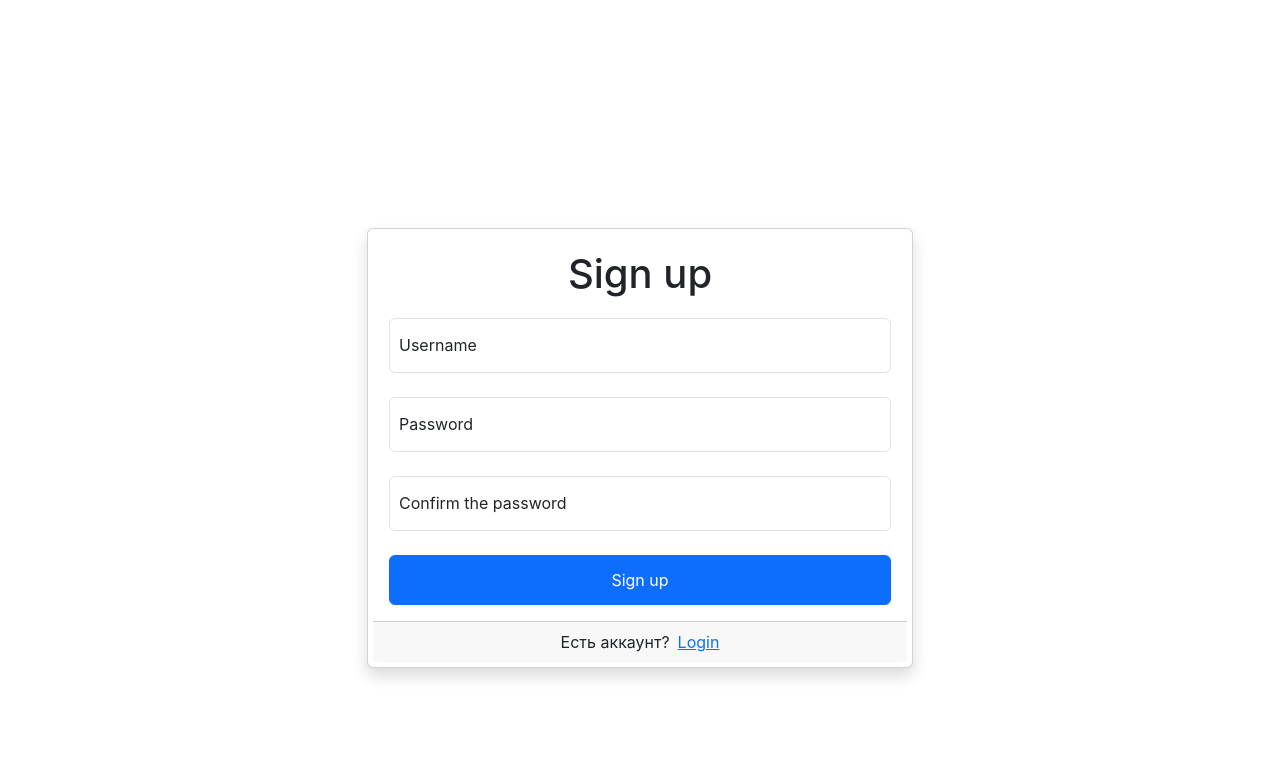
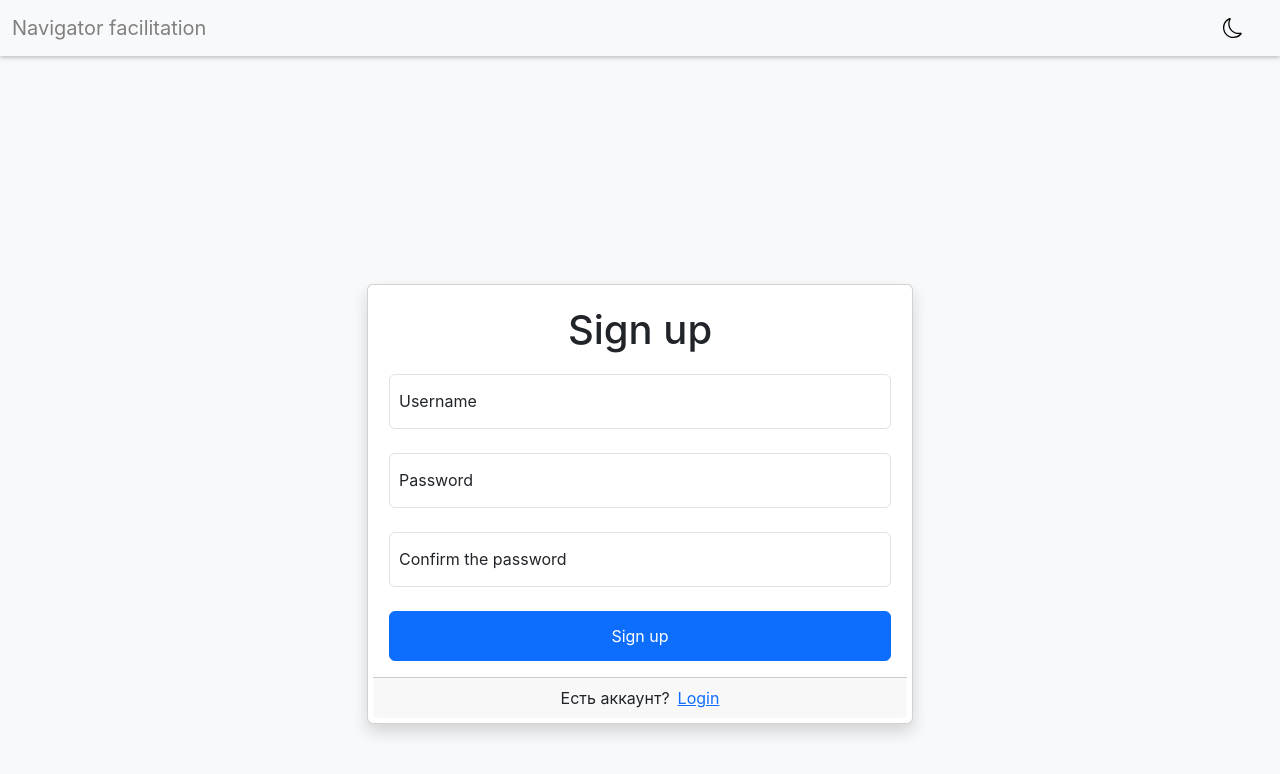
Before and after one commit to ElenaManukyan/Navigator_facilitation, a React (Create React App) app in the folder frontend/: page /auth/register in a window 1280 px wide. Shown: the top 774 px of the page. Built offline with nearby package versions, Linux system fonts and the light colour scheme.

Commit message:
Add Navbar and ThemeToggle

```diff
--- a/frontend/package.json
+++ b/frontend/package.json
@@ -13,6 +13,7 @@
     "i18next": "^23.2.3",
     "react": "^19.0.0",
     "react-bootstrap": "^2.10.7",
+    "react-bootstrap-icons": "^1.11.5",
     "react-dom": "^19.0.0",
     "react-i18next": "^11.18.6",
     "react-icons": "^5.4.0",
--- a/frontend/src/App.js
+++ b/frontend/src/App.js
@@ -7,10 +7,12 @@ import { useSelector, useDispatch } from 'react-redux';
 import Login from './pages/Login';
 // import NotFound from './Pages/NotFound';
 // import Signup from './Pages/Signup';
-// import NavbarComponent from './DefaulltComponents/Navbar';
+import NavbarComponent from './components/Navbar';
 import { setAuthorized, getToken } from './features/authSlice';
 import routes from './routes';
 import Signup from './pages/Signup';
+import NotFound from './pages/NotFound';
+import { setTheme } from './features/themeSlice';
 
 // Создаю кастомный history
 const customHistory = createBrowserHistory();
@@ -18,10 +20,12 @@ const customHistory = createBrowserHistory();
 const App = () => {
   const dispatch = useDispatch();
   const token = useSelector(getToken);
+  const theme = useSelector((state) => state.theme.theme);
 
   // localStorage.removeItem('token');
   console.log(`token= ${token}`);
 
+  // Проверяю токен
   useEffect(() => {
     const storedToken = localStorage.getItem('token');
     if (storedToken) {
@@ -31,7 +35,18 @@ const App = () => {
     }
   }, [dispatch, token]);
 
+  // Проверяю тему
+  useEffect(() => {
+    const storedTheme = localStorage.getItem('theme');
+    if (storedTheme) {
+      dispatch(setTheme(storedTheme));
+    }
+  }, [dispatch]);
+
   return (
+    <div
+      className={`bg-${theme} text-${theme === 'light' ? 'dark' : 'light'} min-vh-100`}
+    >
       <HistoryRouter
         history={customHistory}
         future={{
@@ -39,8 +54,7 @@ const App = () => {
           v7_relativeSplatPath: true,
         }}
       >
-    {/*<Router>*/}
-      {/*<NavbarComponent />*/}
+        <NavbarComponent />
         <Routes>
           <Route
             path={routes.main()}
@@ -48,9 +62,10 @@ const App = () => {
           />
           <Route path={routes.login()} element={<Login />} />
           <Route path={routes.signup()} element={<Signup />} />
+          <Route path="*" element={<NotFound />} />
         </Routes>
-    {/*</Router>*/}
       </HistoryRouter>
+    </div>
   );
 };
 
--- /dev/null
+++ b/frontend/src/components/Navbar.js
@@ -0,0 +1,64 @@
+import { Container, Button, Navbar, Row, Col } from 'react-bootstrap';
+import { useNavigate } from 'react-router-dom';
+import React, { useEffect } from 'react';
+import { useDispatch, useSelector } from 'react-redux';
+import { useTranslation } from 'react-i18next';
+import { setAuthorized, getIsAuthorized } from '../features/authSlice';
+import routes from '../routes';
+import ThemeToggle from './ThemeToggle';
+
+const NavbarComponent = () => {
+  const navigate = useNavigate();
+  const dispatch = useDispatch();
+  const isAuthorized = useSelector(getIsAuthorized);
+  const token = localStorage.getItem('token');
+  const { t } = useTranslation();
+  const theme = useSelector((state) => state.theme.theme);
+
+  useEffect(() => {
+    if (token) {
+      dispatch(setAuthorized(true));
+    } else {
+      dispatch(setAuthorized(false));
+    }
+  }, [dispatch, token]);
+
+  const handleLogout = () => {
+    // Логика выхода из системы
+    dispatch(setAuthorized(false));
+    localStorage.clear(); // Remove all data
+    navigate(routes.login());
+  };
+
+  const handleBrandClick = () => {
+    if (token) {
+      navigate(routes.main());
+    } else {
+      navigate(routes.login());
+    }
+  };
+
+  return (
+    <Navbar expand="lg" className={`bg-${theme === 'light' ? 'light' : 'dark'}`} data-bs-theme={theme} style={{ boxShadow: '0 1px 5px rgba(0, 0, 0, 0.3)' }}>
+      <Container
+        fluid
+        style={{ margin: 0 }}
+      >
+        <Navbar.Brand onClick={handleBrandClick} style={{ cursor: 'pointer', color: 'gray' }}>
+        {t('navbar.logo')}
+        </Navbar.Brand>
+
+        <div className="d-flex align-items-center">
+        <ThemeToggle />
+        {isAuthorized ? (
+            <Button variant={theme} onClick={handleLogout} style={{ color: 'gray' }}>
+            {t('navbar.logout')}
+            </Button>
+        ) : null}
+        </div>
+      </Container>
+    </Navbar>
+  );
+};
+
+export default NavbarComponent;
--- /dev/null
+++ b/frontend/src/components/ThemeToggle.js
@@ -0,0 +1,34 @@
+import React from "react";
+import { useDispatch, useSelector } from "react-redux";
+import { Button } from "react-bootstrap";
+import { Moon, Sun } from 'react-bootstrap-icons';
+import { toggleTheme } from "../features/themeSlice";
+
+const ThemeToggle = () => {
+  const dispatch = useDispatch();
+  const theme = useSelector((state) => state.theme.theme);
+
+  return (
+    <Button
+      variant={theme}
+      onClick={() => dispatch(toggleTheme())}
+      style={{
+        borderRadius: '50%',
+        padding: '0.5rem',
+        display: 'flex',
+        alignItems: 'center',
+        justifyContent: 'center',
+        marginRight: '1rem',
+        color: 'gray',
+      }}
+    >
+      {theme === 'light' ? (
+        <Moon size={20} />
+      ) : (
+        <Sun size={20} />
+      )}
+    </Button>
+  );
+};
+
+export default ThemeToggle;
--- a/frontend/src/features/authSlice.js
+++ b/frontend/src/features/authSlice.js
@@ -20,11 +20,11 @@ export const login = createAsyncThunk('/auth/login', async (data, { rejectWithVa
 
 export const signup = createAsyncThunk('/auth/signup', async ({ username, password }, { rejectWithValue }) => {
   try {
-    // console.log(`routes.signup()= ${routes.signup()}`);
     const response = await axios.post(routes.signup(), { username, password });
-    console.log(`response= ${JSON.stringify(response, null, 2)}`);
+    // console.log(`response= ${JSON.stringify(response, null, 2)}`);
     return response.data;
   } catch (error) {
+
     return rejectWithValue(error.message || i18next.t('errors.signupErr'));
   }
 });
--- /dev/null
+++ b/frontend/src/features/themeSlice.js
@@ -0,0 +1,20 @@
+import { createSlice } from "@reduxjs/toolkit";
+
+const initialTheme = localStorage.getItem("theme") || "light";
+
+const themeSlice = createSlice({
+  name: "theme",
+  initialState: { theme: initialTheme },
+  reducers: {
+    toggleTheme: (state) => {
+      state.theme = state.theme === "light" ? "dark" : "light";
+      localStorage.setItem("theme", state.theme);
+    },
+    setTheme: (state, action) => {
+        state.theme = action.payload;
+    },
+  },
+});
+
+export const { toggleTheme, setTheme } = themeSlice.actions;
+export default themeSlice.reducer;
--- /dev/null
+++ b/frontend/src/pages/NotFound.js
@@ -0,0 +1,12 @@
+import React from 'react';
+
+const NotFound = () => {
+    return (
+        <div>
+          <h1>404</h1>
+          <p>Page not found</p>
+        </div>
+      );
+};
+
+export default NotFound;
--- a/frontend/src/pages/Signup.js
+++ b/frontend/src/pages/Signup.js
@@ -59,6 +59,7 @@ const Signup = () => {
         navigate(routes.main());
       })
       .catch((err) => {
+        console.log(`err= ${JSON.stringify(err, null, 2)}`);
         // rollbar.error('Ошибка при регистрации:', error);
         if (Number(err.slice(-3)) === 409) {
           setError(`${t('errors.signupUserUnique')}`);
--- a/frontend/src/store/store.js
+++ b/frontend/src/store/store.js
@@ -1,9 +1,11 @@
 import { configureStore } from '@reduxjs/toolkit';
 import authReducer from '../features/authSlice';
+import themeReducer from '../features/themeSlice';
 
 const store = configureStore({
     reducer: {
         auth: authReducer,
+        theme: themeReducer,
     },
 });
 
```
Also changed, not shown: 2 other files (tests, documents, lock files or other folders). Lines whose indentation alone changed are shown as unchanged.
